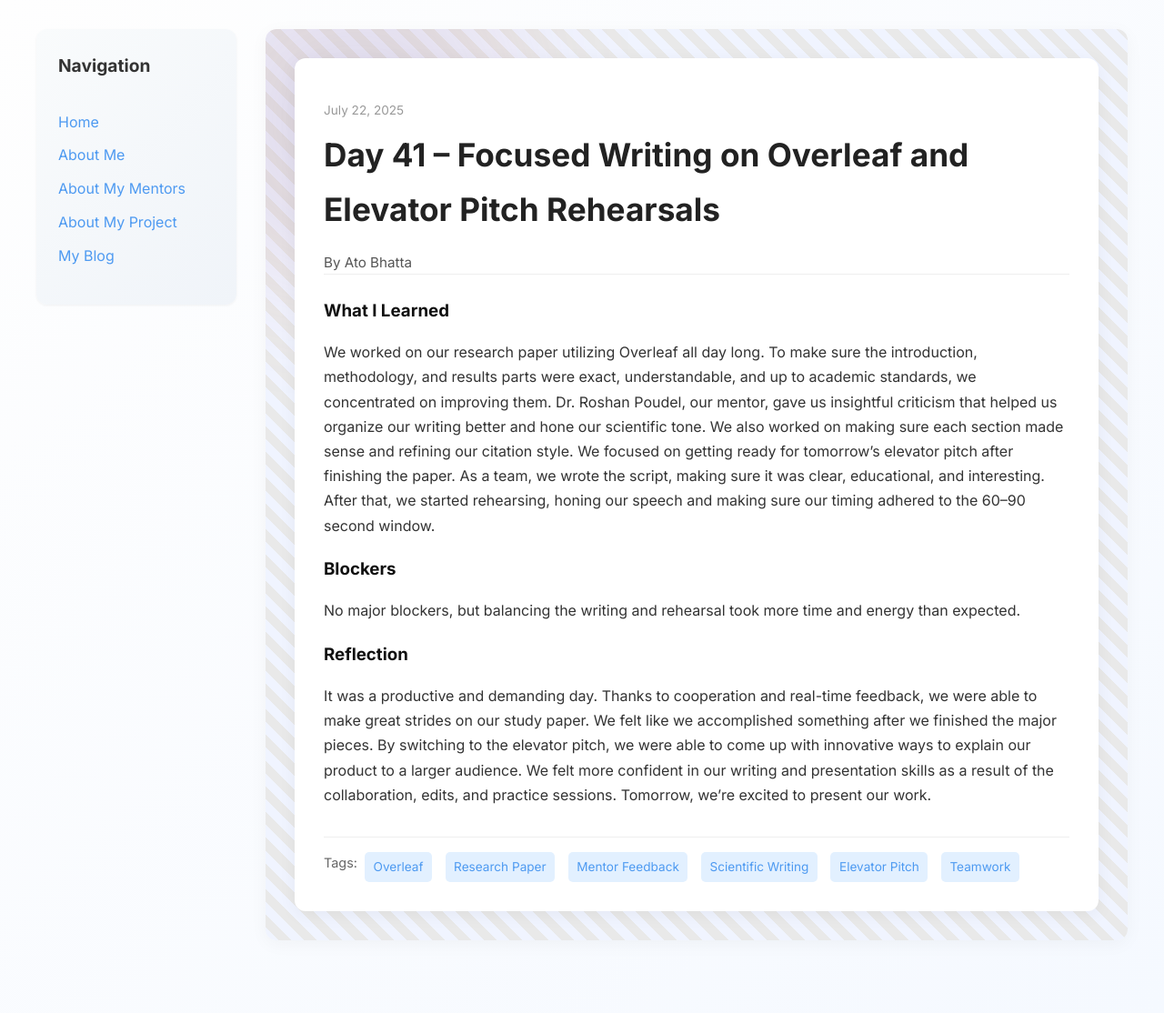
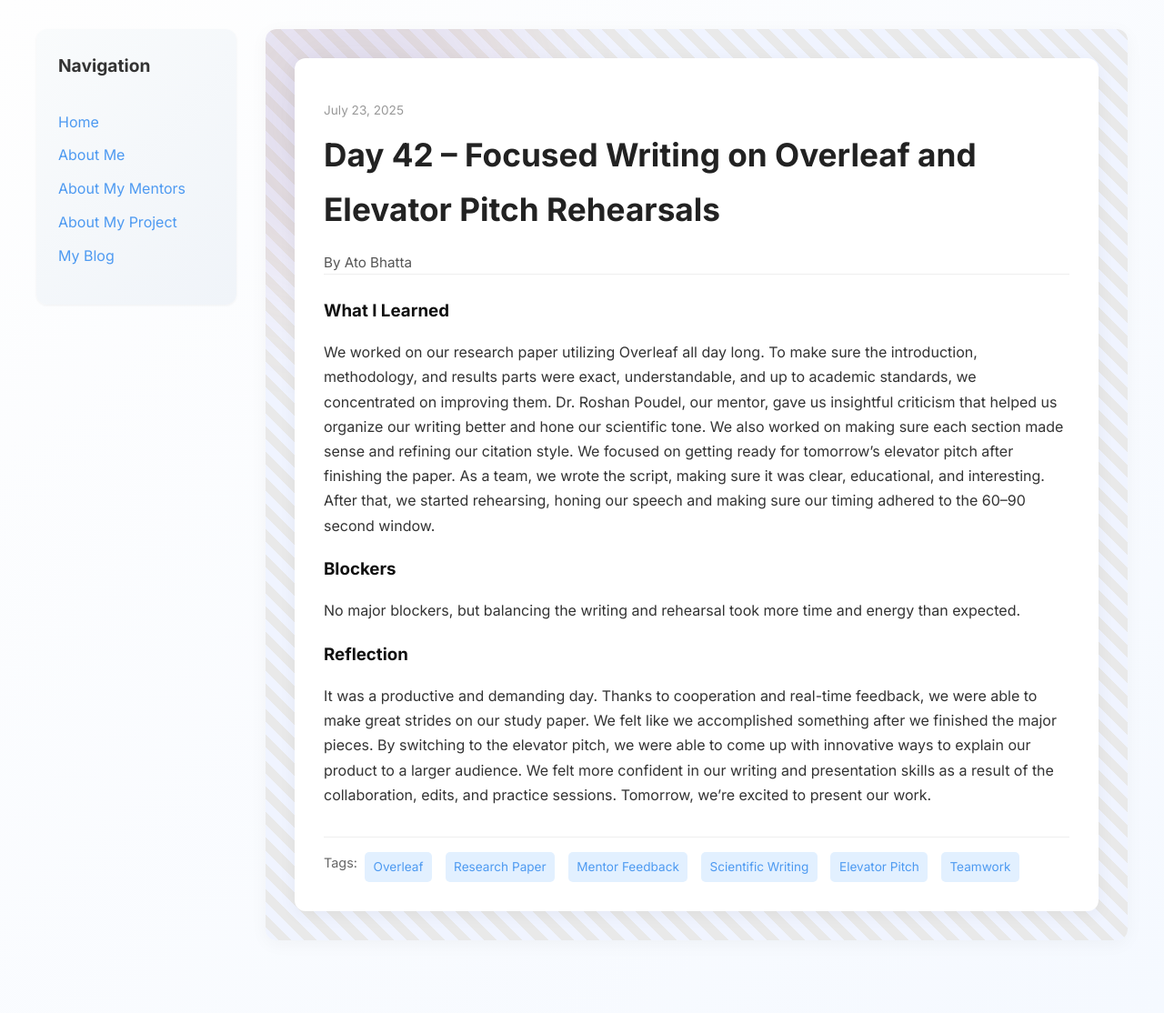
Before and after one commit to Ato-2025/Ato-2025.github.io, a Jekyll site: the page built from _posts/2025-07-23-day-42.md, in a window 1280 px wide. Shown: the whole page at 91% size. Built offline with Jekyll 4.4.1, drawn with Linux system fonts in a browser that asks for light colours.

Commit message:
Update 2025-07-23-day-42.md

```diff
--- a/_posts/2025-07-23-day-42.md
+++ b/_posts/2025-07-23-day-42.md
@@ -1,9 +1,9 @@
 ---
 layout: post
-title: "Day 41 – Focused Writing on Overleaf and Elevator Pitch Rehearsals"
-date: 2025-07-22
+title: "Day 42 – Focused Writing on Overleaf and Elevator Pitch Rehearsals"
+date: 2025-07-23
 author: Ato Bhatta
-permalink: /day41.html
+permalink: /day42.html
 tags: ["Overleaf", "Research Paper", "Mentor Feedback", "Scientific Writing", "Elevator Pitch", "Teamwork"]
 
 what_i_learned: |
```
